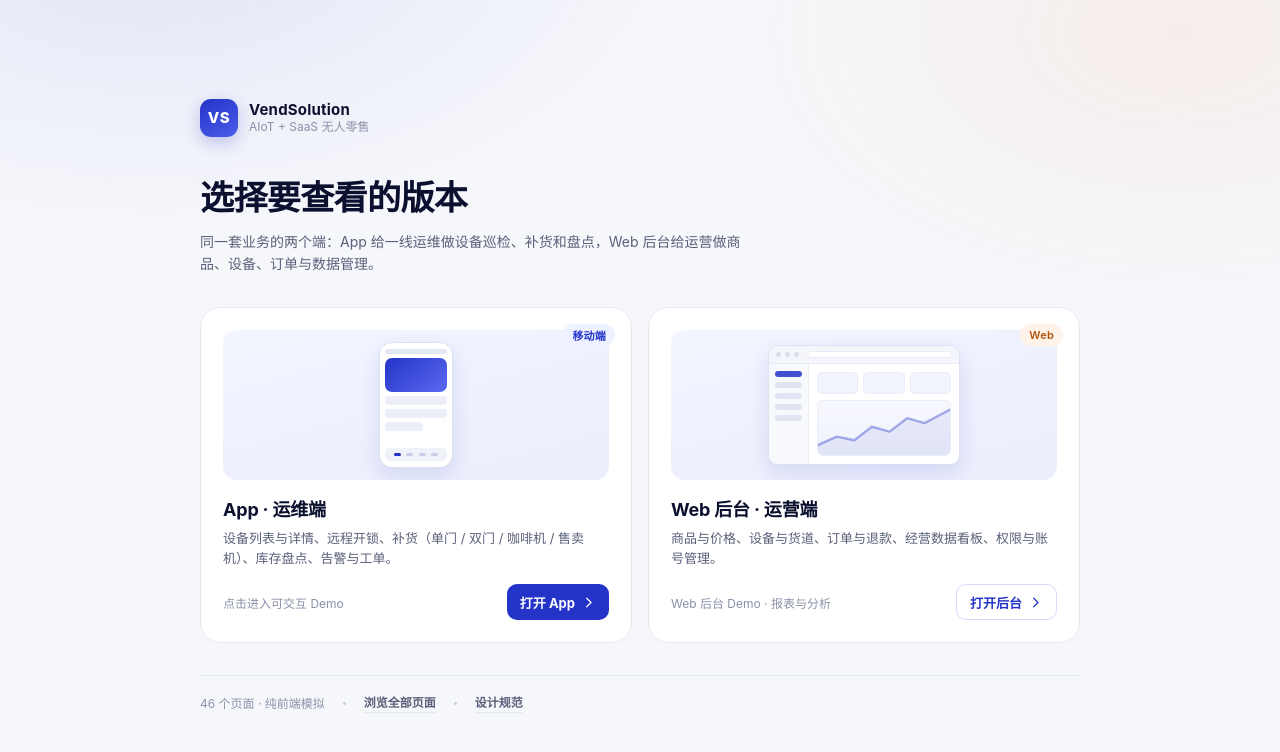
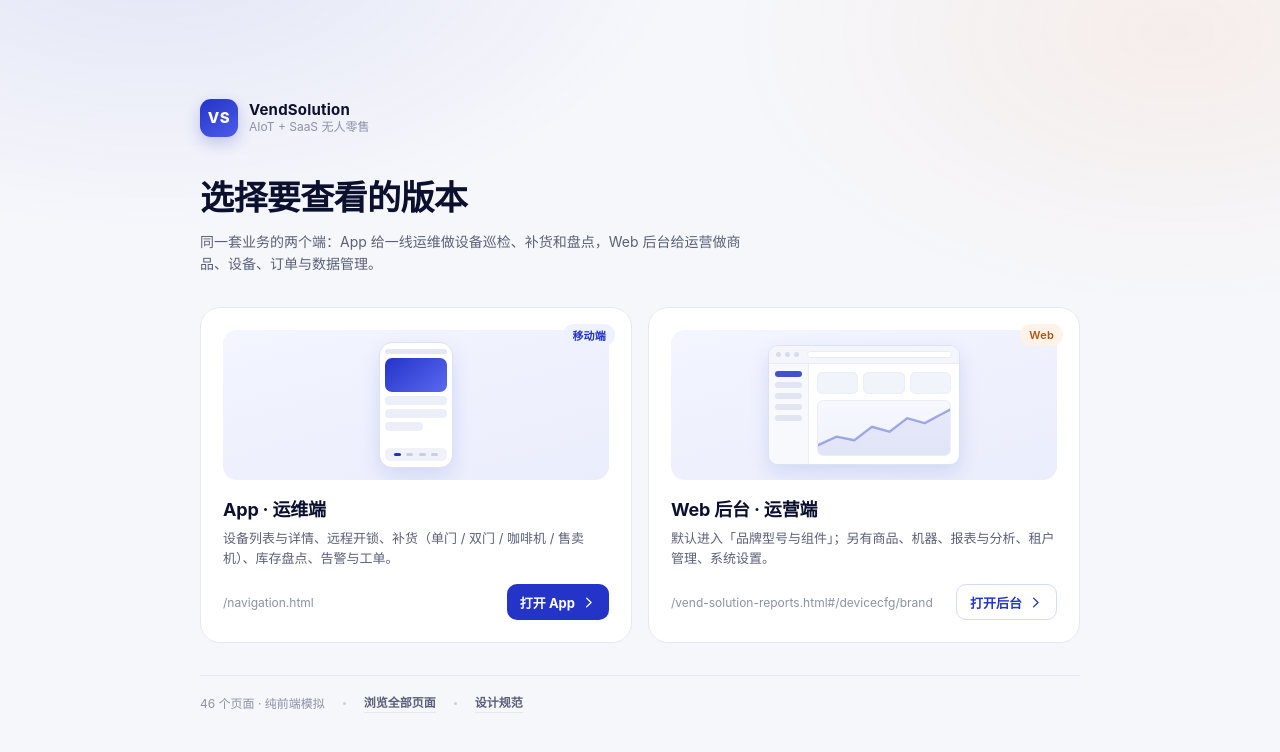
Before and after one commit to nicozhan/app-prototype, a website: page index.html in a window 1280 px wide. Drawn offline with Linux system fonts and the light colour scheme.

Commit message:
Entry: show real paths, land Web on brand config
- App card points at /navigation.html and prints the path
- Web card deep-links to vend-solution-reports.html#/devicecfg/brand
  so the backend demo opens on 品牌型号与组件 · 品牌
- narrow screens drop the hash from the label (title keeps full URL)

```diff
--- a/index.html
+++ b/index.html
@@ -130,6 +130,10 @@
     .card{padding:18px}
     .card .foot{margin-top:14px}
   }
+  /* 窄屏放不下完整 hash 路由，只保留文件名，完整地址在 title 里 */
+  @media(max-width:430px){
+    .d-hash{display:none}
+  }
   @media(prefers-reduced-motion:reduce){*{transition:none!important}}
 </style>
 </head>
@@ -152,7 +156,7 @@
   <div class="cards">
 
     <!-- APP：进入 Demo 外壳 navigation.html -->
-    <a class="card card-app" href="navigation.html">
+    <a class="card card-app" href="navigation.html" title="/navigation.html">
       <span class="card-tag tag-app">移动端</span>
       <div class="preview">
         <div class="ph">
@@ -167,15 +171,15 @@
       <h2>App · 运维端</h2>
       <div class="desc">设备列表与详情、远程开锁、补货（单门 / 双门 / 咖啡机 / 售卖机）、库存盘点、告警与工单。</div>
       <div class="foot">
-        <span class="domain">点击进入可交互 Demo</span>
+        <span class="domain" title="/navigation.html">/navigation.html</span>
         <span class="go">打开 App
           <svg viewBox="0 0 24 24" fill="none" stroke="currentColor" stroke-width="2.2" stroke-linecap="round" stroke-linejoin="round"><path d="m9 5 7 7-7 7"/></svg>
         </span>
       </div>
     </a>
 
-    <!-- WEB 后台：本地原型页（非线上平台），改下面 href 即可换地址 -->
-    <a class="card card-web" href="vend-solution-reports.html" target="_blank" rel="noopener">
+    <!-- WEB 后台：本地原型页（非线上平台），默认落在「品牌型号与组件 · 品牌」 -->
+    <a class="card card-web" href="vend-solution-reports.html#/devicecfg/brand" target="_blank" rel="noopener" title="/vend-solution-reports.html#/devicecfg/brand">
       <span class="card-tag tag-web">Web</span>
       <div class="preview">
         <div class="br">
@@ -195,9 +199,9 @@
         </div>
       </div>
       <h2>Web 后台 · 运营端</h2>
-      <div class="desc">商品与价格、设备与货道、订单与退款、经营数据看板、权限与账号管理。</div>
+      <div class="desc">默认进入「品牌型号与组件」；另有商品、机器、报表与分析、租户管理、系统设置。</div>
       <div class="foot">
-        <span class="domain">Web 后台 Demo · 报表与分析</span>
+        <span class="domain" title="/vend-solution-reports.html#/devicecfg/brand">/vend-solution-reports.html<span class="d-hash">#/devicecfg/brand</span></span>
         <span class="go">打开后台
           <svg viewBox="0 0 24 24" fill="none" stroke="currentColor" stroke-width="2.2" stroke-linecap="round" stroke-linejoin="round"><path d="m9 5 7 7-7 7"/></svg>
         </span>
```
Also changed, not shown: README.md.
